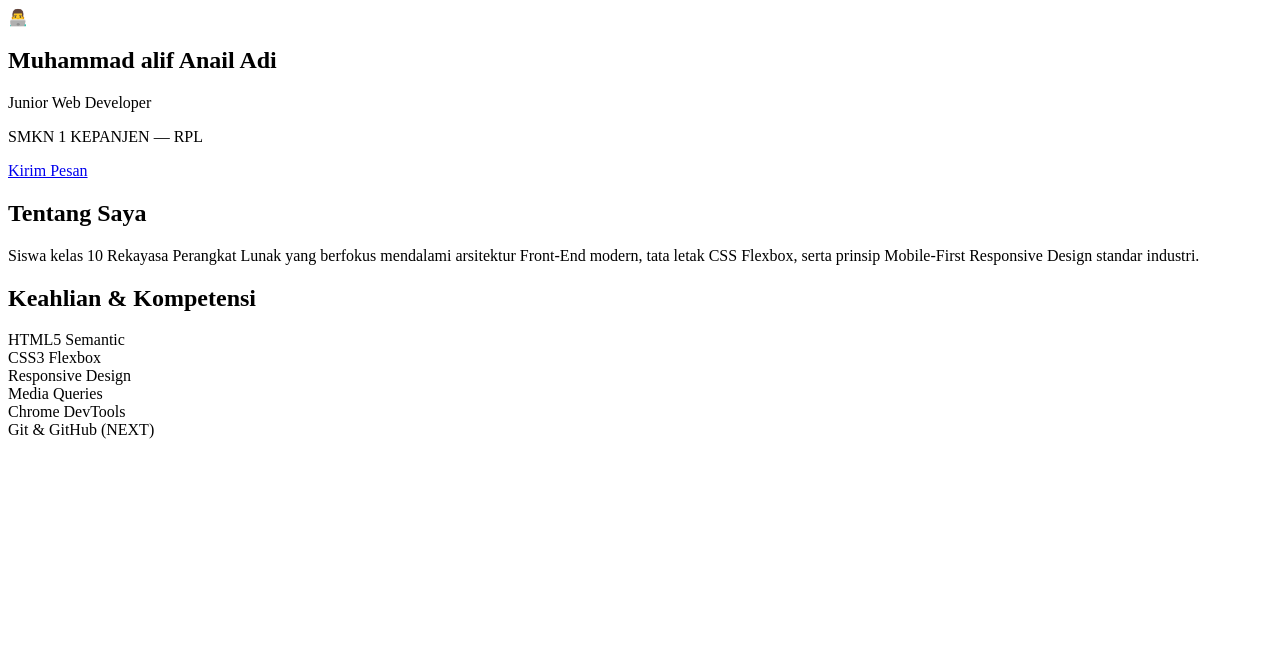
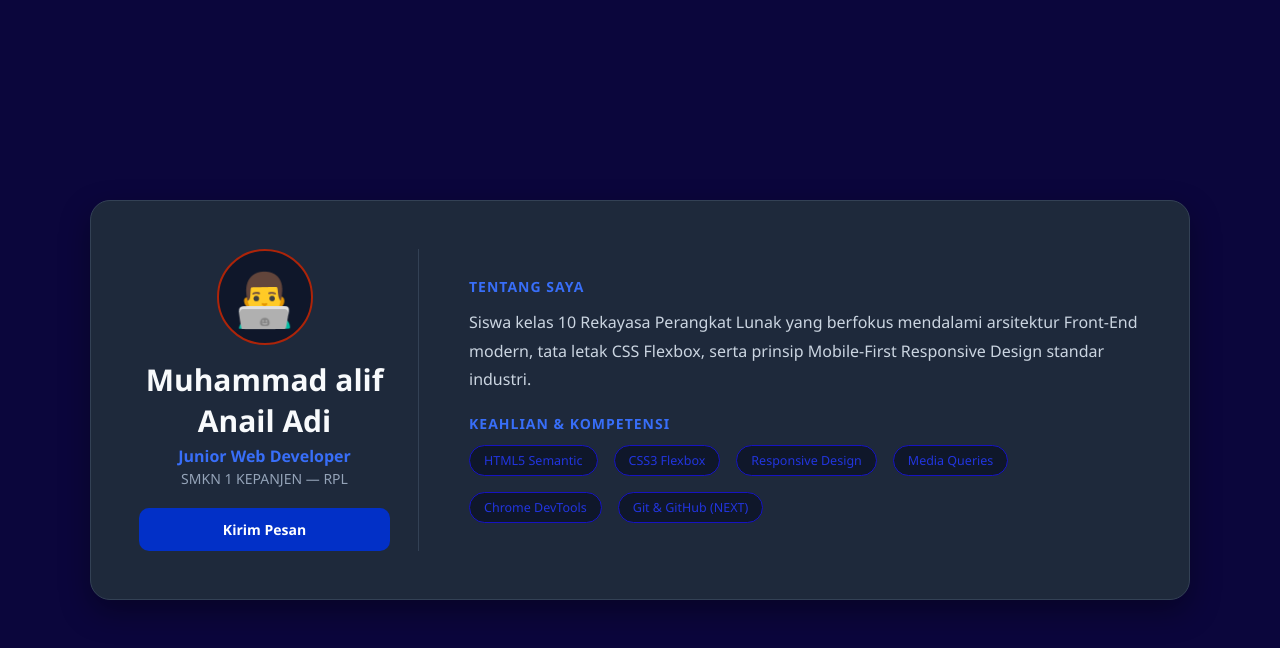
Before and after one commit to alif497/tugas2-SMKN1-Kepanjen, a plain HTML site: page index.html in a window 1280 px wide. Drawn offline with Linux system fonts and the light colour scheme.

Commit message:
menambahkan file html dan css

```diff
--- a/index.html
+++ b/index.html
@@ -3,7 +3,7 @@
 <head>
     <meta charset="UTF-8">
     <meta name="viewport" content="width=device-width, initial-scale=1.0">
-    <link rel="stylesheet" href="index-02.css">
+    <link rel="stylesheet" href="style.css">
     <title>Document</title>
 </head>
 <body>
```
